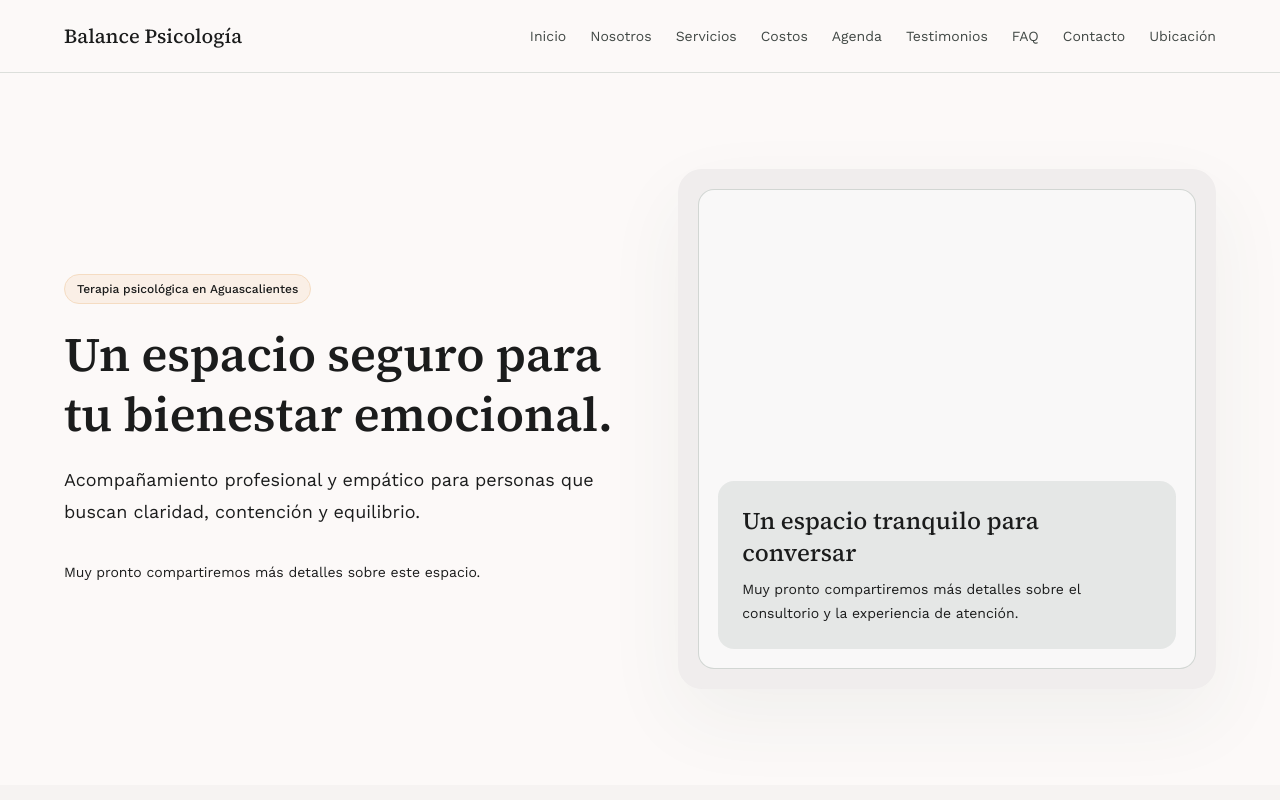
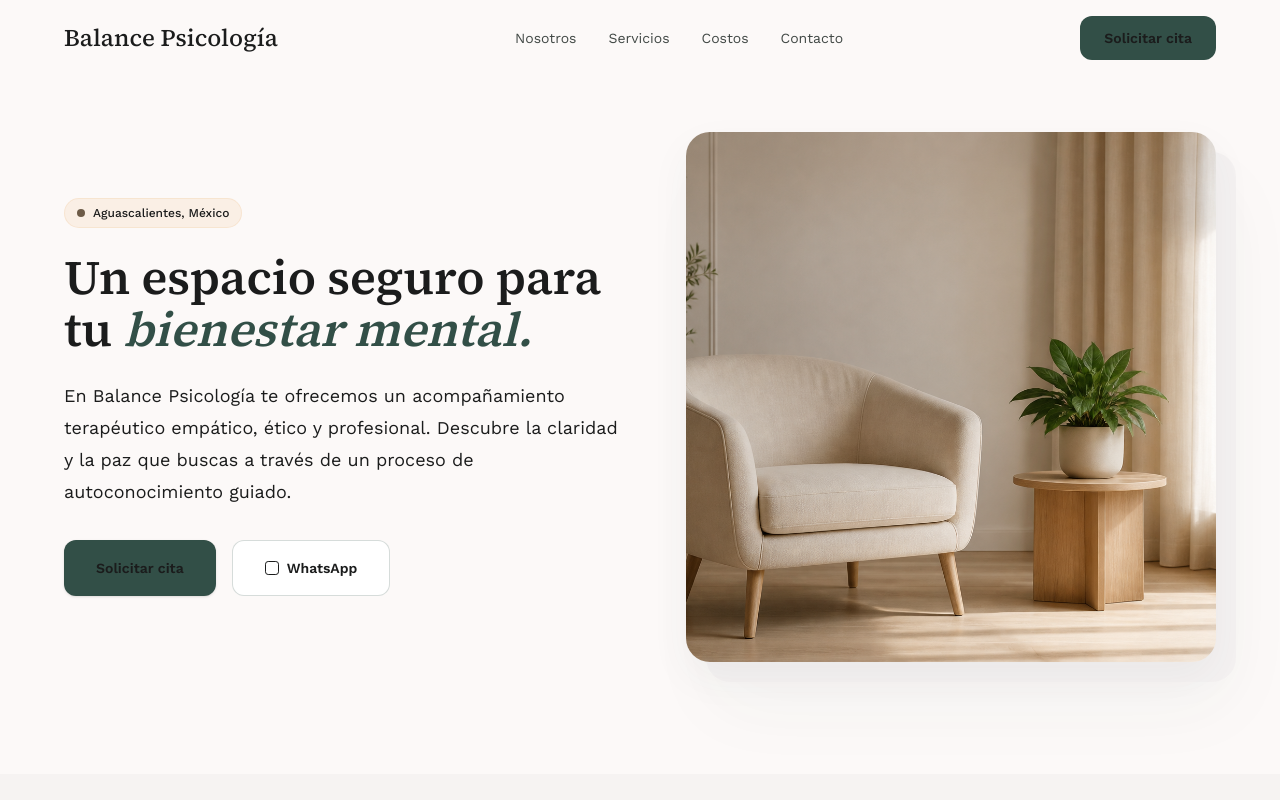
Before and after one commit to GerardoRegalado/BalancePsicologia, a Next.js app: page / in a window 1280 px wide. Shown: the top 800 px of the page. Built offline with nearby package versions, Linux system fonts and the light colour scheme; no server answers.

Commit message:
feat: phase 1.2 implemented, hero first part created

```diff
--- /dev/null
+++ b/components/layout/mobile-navigation.tsx
@@ -0,0 +1,67 @@
+"use client";
+
+import { useState } from "react";
+import type { NavigationItem } from "@/config/site";
+import type { ContentAction } from "@/types/content";
+
+type MobileNavigationProps = {
+  navigation: readonly NavigationItem[];
+  primaryAction: ContentAction;
+};
+
+export function MobileNavigation({
+  navigation,
+  primaryAction,
+}: MobileNavigationProps) {
+  const [isOpen, setIsOpen] = useState(false);
+  const closeMenu = () => setIsOpen(false);
+
+  const links = [{ label: "Inicio", href: "#hero" }, ...navigation];
+
+  return (
+    <div className="md:hidden">
+      <button
+        type="button"
+        aria-label={isOpen ? "Cerrar menú" : "Abrir menú"}
+        aria-expanded={isOpen}
+        aria-controls="mobile-navigation"
+        onClick={() => setIsOpen((current) => !current)}
+        className="inline-flex min-h-11 min-w-11 items-center justify-center rounded-md text-primary transition-colors hover:bg-surface-container focus-visible:ring-4 focus-visible:ring-primary/20 focus-visible:outline-none"
+      >
+        <span className="sr-only">{isOpen ? "Cerrar menú" : "Abrir menú"}</span>
+        <span aria-hidden="true" className="grid gap-1.5">
+          <span className="block h-0.5 w-5 rounded-full bg-current" />
+          <span className="block h-0.5 w-5 rounded-full bg-current" />
+          <span className="block h-0.5 w-5 rounded-full bg-current" />
+        </span>
+      </button>
+
+      {isOpen ? (
+        <div
+          id="mobile-navigation"
+          className="absolute inset-x-0 top-full border-t border-outline-variant/55 bg-surface px-margin-mobile py-6 shadow-atmospheric-sm"
+        >
+          <nav aria-label="Navegación móvil" className="flex flex-col gap-4">
+            {links.map((item) => (
+              <a
+                key={item.href}
+                href={item.href}
+                onClick={closeMenu}
+                className="rounded-md px-2 py-2 font-serif text-2xl font-medium text-on-surface-variant transition-colors hover:text-primary focus-visible:ring-4 focus-visible:ring-primary/20 focus-visible:outline-none"
+              >
+                {item.label}
+              </a>
+            ))}
+            <a
+              href={primaryAction.href}
+              onClick={closeMenu}
+              className="mt-4 inline-flex min-h-12 items-center justify-center rounded-md bg-primary px-6 py-3 text-sm font-semibold text-on-primary transition-colors hover:bg-primary-container focus-visible:ring-4 focus-visible:ring-primary/25 focus-visible:outline-none"
+            >
+              {primaryAction.mobileLabel ?? primaryAction.label}
+            </a>
+          </nav>
+        </div>
+      ) : null}
+    </div>
+  );
+}
--- a/components/layout/site-header.tsx
+++ b/components/layout/site-header.tsx
@@ -1,23 +1,31 @@
 import Link from "next/link";
+import { MobileNavigation } from "@/components/layout/mobile-navigation";
 import { Container } from "@/components/ui/container";
 import { siteConfig } from "@/config/site";
+import { heroContent } from "@/content/hero";
 
 export function SiteHeader() {
+  const primaryAction = heroContent.actions[0] ?? {
+    label: "Solicitar cita",
+    href: "#agenda",
+    variant: "primary" as const,
+  };
+
   return (
-    <header className="sticky top-0 z-30 w-full border-b border-outline-variant/55 bg-surface/90 backdrop-blur-md">
-      <Container className="flex min-h-16 flex-col gap-3 py-3 md:min-h-18 md:flex-row md:items-center md:justify-between md:py-4">
+    <header className="sticky top-0 z-30 w-full bg-surface/90 backdrop-blur-md">
+      <Container className="relative flex min-h-16 items-center justify-between gap-gutter py-3 md:min-h-18 md:py-4">
         <div className="flex items-center justify-between gap-gutter">
           <Link
             href="/"
-            className="font-serif text-xl leading-none font-medium text-primary transition-opacity hover:opacity-80 focus-visible:ring-4 focus-visible:ring-primary/25 focus-visible:outline-none"
+            className="font-serif text-xl leading-none font-medium text-primary transition-opacity hover:opacity-80 focus-visible:ring-4 focus-visible:ring-primary/25 focus-visible:outline-none md:text-2xl"
           >
             {siteConfig.defaultTitle}
           </Link>
         </div>
 
         <nav
-          aria-label="Navegacion publica"
-          className="-mx-margin-mobile flex gap-5 overflow-x-auto px-margin-mobile pb-1 text-sm text-on-surface-variant md:mx-0 md:flex-wrap md:items-center md:justify-end md:gap-6 md:overflow-visible md:px-0 md:pb-0"
+          aria-label="Navegación pública"
+          className="hidden items-center gap-8 text-sm text-on-surface-variant md:flex"
         >
           {siteConfig.navigation.map((item) => (
             <a
@@ -29,6 +37,18 @@
             </a>
           ))}
         </nav>
+
+        <a
+          href={primaryAction.href}
+          className="hidden min-h-11 items-center justify-center rounded-md bg-primary px-6 py-3 text-sm font-semibold text-on-primary transition-colors hover:bg-primary-container focus-visible:ring-4 focus-visible:ring-primary/25 focus-visible:outline-none md:inline-flex"
+        >
+          {primaryAction.label}
+        </a>
+
+        <MobileNavigation
+          navigation={siteConfig.navigation}
+          primaryAction={primaryAction}
+        />
       </Container>
     </header>
   );
--- a/components/sections/appointment-section.tsx
+++ b/components/sections/appointment-section.tsx
@@ -5,7 +5,7 @@
   "Nombre",
   "Teléfono o WhatsApp",
   "Correo opcional",
-  "Servicio de interes",
+  "Servicio de interés",
   "Mensaje breve",
 ] as const;
 
--- a/components/sections/landing-hero-section.tsx
+++ b/components/sections/landing-hero-section.tsx
@@ -1,42 +1,92 @@
+import Image from "next/image";
 import { Container } from "@/components/ui/container";
-import { landingHeroContent } from "@/content/landing";
+import { heroContent } from "@/content/hero";
+import type { ContentAction } from "@/types/content";
+
+function HeroAction({ action }: { action: ContentAction }) {
+  const className =
+    action.variant === "primary"
+      ? "inline-flex min-h-14 items-center justify-center rounded-md bg-primary px-8 py-4 text-sm font-semibold text-on-primary shadow-sm transition-[background-color,transform] duration-300 hover:-translate-y-0.5 hover:bg-primary-container focus-visible:ring-4 focus-visible:ring-primary/25 focus-visible:outline-none"
+      : "inline-flex min-h-14 items-center justify-center gap-2 rounded-md border border-primary/20 bg-surface-container-lowest px-8 py-4 text-sm font-semibold text-primary transition-colors duration-300 hover:bg-surface-container-low focus-visible:ring-4 focus-visible:ring-primary/20 focus-visible:outline-none";
+
+  if (action.disabled) {
+    return (
+      <span
+        aria-disabled="true"
+        className={`${className} cursor-not-allowed opacity-70`}
+      >
+        <span
+          aria-hidden="true"
+          className="h-3.5 w-3.5 rounded-[0.2rem] border border-current"
+        />
+        {action.label}
+      </span>
+    );
+  }
+
+  return (
+    <a
+      href={action.href}
+      className={className}
+      target={action.external ? "_blank" : undefined}
+      rel={action.external ? "noopener noreferrer" : undefined}
+    >
+      {action.variant === "secondary" ? (
+        <span
+          aria-hidden="true"
+          className="h-3.5 w-3.5 rounded-[0.2rem] border border-current"
+        />
+      ) : null}
+      <span className="md:hidden">{action.mobileLabel ?? action.label}</span>
+      <span className="hidden md:inline">{action.label}</span>
+    </a>
+  );
+}
 
 export function LandingHeroSection() {
   return (
-    <section id="hero" className="scroll-mt-32 py-16 md:py-24">
-      <Container className="grid items-center gap-12 md:grid-cols-[1fr_0.95fr]">
-        <div className="max-w-2xl space-y-8">
-          <div className="space-y-5">
-            <p className="inline-flex rounded-full border border-secondary-container bg-secondary-container/35 px-3 py-1.5 text-xs font-medium text-on-secondary-container">
-              {landingHeroContent.eyebrow}
+    <section id="hero" className="scroll-mt-32 pt-12 pb-20 md:pt-14 md:pb-28">
+      <Container className="grid items-center gap-12 md:grid-cols-[1fr_0.95fr] lg:gap-16">
+        <div className="mx-auto max-w-2xl space-y-8 text-center md:mx-0 md:text-left">
+          <div className="space-y-6">
+            <p className="inline-flex items-center gap-2 rounded-full border border-secondary-container/60 bg-secondary-container/35 px-3 py-1.5 text-xs font-medium text-on-secondary-container">
+              <span
+                aria-hidden="true"
+                className="h-2 w-2 rounded-full bg-secondary"
+              />
+              {heroContent.eyebrow}
             </p>
-            <h1 className="font-serif text-4xl leading-tight font-semibold text-balance text-on-surface md:text-5xl">
-              {landingHeroContent.title}
+            <h1 className="font-serif text-4xl leading-[1.08] font-semibold text-balance text-on-surface md:text-5xl">
+              {heroContent.title}{" "}
+              <span className="text-primary italic md:hidden">
+                {heroContent.mobileTitleAccent ?? heroContent.titleAccent}
+              </span>
+              <span className="hidden text-primary italic md:inline">
+                {heroContent.titleAccent}
+              </span>
             </h1>
-            <p className="max-w-xl text-lg leading-8 text-on-surface-variant">
-              {landingHeroContent.description}
+            <p className="mx-auto max-w-xl text-lg leading-8 text-on-surface-variant md:mx-0">
+              {heroContent.description}
             </p>
           </div>
 
-          <p className="text-sm leading-6 text-on-surface-variant">
-            {landingHeroContent.publicNote}
-          </p>
+          <div className="flex flex-col gap-4 sm:flex-row sm:justify-center md:justify-start">
+            {heroContent.actions.map((action) => (
+              <HeroAction key={action.label} action={action} />
+            ))}
+          </div>
         </div>
 
-        <div
-          aria-label="Ambiente sereno de consultorio"
-          className="relative min-h-[360px] overflow-hidden rounded-xl bg-surface-container shadow-atmospheric md:min-h-[520px]"
-        >
-          <div className="absolute inset-5 rounded-lg border border-outline-variant/70 bg-surface-container-lowest/60" />
-          <div className="absolute right-10 bottom-10 left-10 rounded-lg bg-primary/10 p-6">
-            <p className="font-serif text-2xl text-primary">
-              Un espacio tranquilo para conversar
-            </p>
-            <p className="mt-2 text-sm leading-6 text-on-surface-variant">
-              Muy pronto compartiremos más detalles sobre el consultorio y la
-              experiencia de atención.
-            </p>
-          </div>
+        <div className="relative mx-auto aspect-[4/5] w-full max-w-md md:aspect-square md:max-w-none">
+          <div className="absolute inset-0 rounded-xl bg-surface-container opacity-60 shadow-atmospheric md:-right-5 md:-bottom-5 md:left-5 md:top-5" />
+          <Image
+            src={heroContent.image.src}
+            alt={heroContent.image.alt}
+            fill
+            priority
+            sizes="(min-width: 768px) 48vw, calc(100vw - 40px)"
+            className="relative rounded-xl object-cover shadow-atmospheric-sm"
+          />
         </div>
       </Container>
     </section>
--- a/config/brand.ts
+++ b/config/brand.ts
@@ -7,6 +7,9 @@
     "Consultorio psicológico en construcción.",
   supportEmail: process.env.NEXT_PUBLIC_SUPPORT_EMAIL ?? "",
   location: process.env.NEXT_PUBLIC_BRAND_LOCATION ?? "Aguascalientes, México",
+  contact: {
+    whatsappUrl: process.env.NEXT_PUBLIC_WHATSAPP_URL ?? "",
+  },
   social: {
     instagram: process.env.NEXT_PUBLIC_INSTAGRAM_URL ?? "",
     linkedin: process.env.NEXT_PUBLIC_LINKEDIN_URL ?? "",
--- a/content/hero.ts
+++ b/content/hero.ts
@@ -1,32 +1,33 @@
 import type { HeroContent } from "@/types/content";
+import { brandConfig } from "@/config/brand";
+
+const whatsappUrl = brandConfig.contact.whatsappUrl;
 
 export const heroContent: HeroContent = {
-  eyebrow: "Balance Psicologia",
-  title: "Estamos preparando un espacio para tu bienestar.",
+  eyebrow: brandConfig.location,
+  title: "Un espacio seguro para tu",
+  titleAccent: "bienestar mental.",
+  mobileTitleAccent: "bienestar emocional.",
   description:
-    "Muy pronto este sitio reunira informacion clara sobre servicios psicologicos, ubicacion y formas de contacto en Aguascalientes.",
+    "En Balance Psicología te ofrecemos un acompañamiento terapéutico empático, ético y profesional. Descubre la claridad y la paz que buscas a través de un proceso de autoconocimiento guiado.",
   actions: [
     {
-      label: "Sitio en preparacion",
-      href: "/",
+      label: "Solicitar cita",
+      mobileLabel: "Solicitar primera sesión",
+      href: "#agenda",
       variant: "primary",
     },
-  ],
-  highlights: [
     {
-      label: "Atencion cercana",
-      value:
-        "Un espacio pensado para brindar acompanamiento psicologico con calidez, respeto y claridad.",
-    },
-    {
-      label: "Informacion clara",
-      value:
-        "Pronto encontraras servicios, costos, ubicacion y formas de contacto en un solo lugar.",
-    },
-    {
-      label: "Aguascalientes",
-      value:
-        "Balance Psicologia prepara su presencia publica para personas que buscan apoyo profesional.",
+      label: "WhatsApp",
+      href: whatsappUrl,
+      variant: "secondary",
+      disabled: whatsappUrl.length === 0,
+      external: true,
     },
   ],
+  highlights: [],
+  image: {
+    src: "/media/hero-consultorio-balance.png",
+    alt: "Consultorio cálido con sillón claro, plantas y luz natural suave.",
+  },
 };
--- a/content/landing.ts
+++ b/content/landing.ts
@@ -18,15 +18,10 @@
 };
 
 export const landingNavigation: LandingNavItem[] = [
-  { label: "Inicio", href: "#hero" },
   { label: "Nosotros", href: "#nosotros" },
   { label: "Servicios", href: "#servicios" },
   { label: "Costos", href: "#costos" },
-  { label: "Agenda", href: "#agenda" },
-  { label: "Testimonios", href: "#testimonios" },
-  { label: "FAQ", href: "#faq" },
   { label: "Contacto", href: "#contacto" },
-  { label: "Ubicación", href: "#ubicacion" },
 ];
 
 export const landingHeroContent: LandingSectionContent = {
--- a/content/lead-form.ts
+++ b/content/lead-form.ts
@@ -25,7 +25,7 @@
     },
     {
       name: "serviceInterest",
-      label: "Servicio de interes",
+      label: "Servicio de interés",
       type: "select",
       required: true,
     },
--- a/types/content.ts
+++ b/types/content.ts
@@ -1,7 +1,10 @@
 export type ContentAction = {
   label: string;
+  mobileLabel?: string;
   href: string;
   variant: "primary" | "secondary";
+  disabled?: boolean;
+  external?: boolean;
 };
 
 export type HighlightItem = {
@@ -12,9 +15,15 @@
 export type HeroContent = {
   eyebrow: string;
   title: string;
+  titleAccent: string;
+  mobileTitleAccent?: string;
   description: string;
   actions: ContentAction[];
   highlights: HighlightItem[];
+  image: {
+    src: string;
+    alt: string;
+  };
 };
 
 export type FeatureItem = {
```
Also changed, not shown: public/media/hero-consultorio-balance.png (added).
